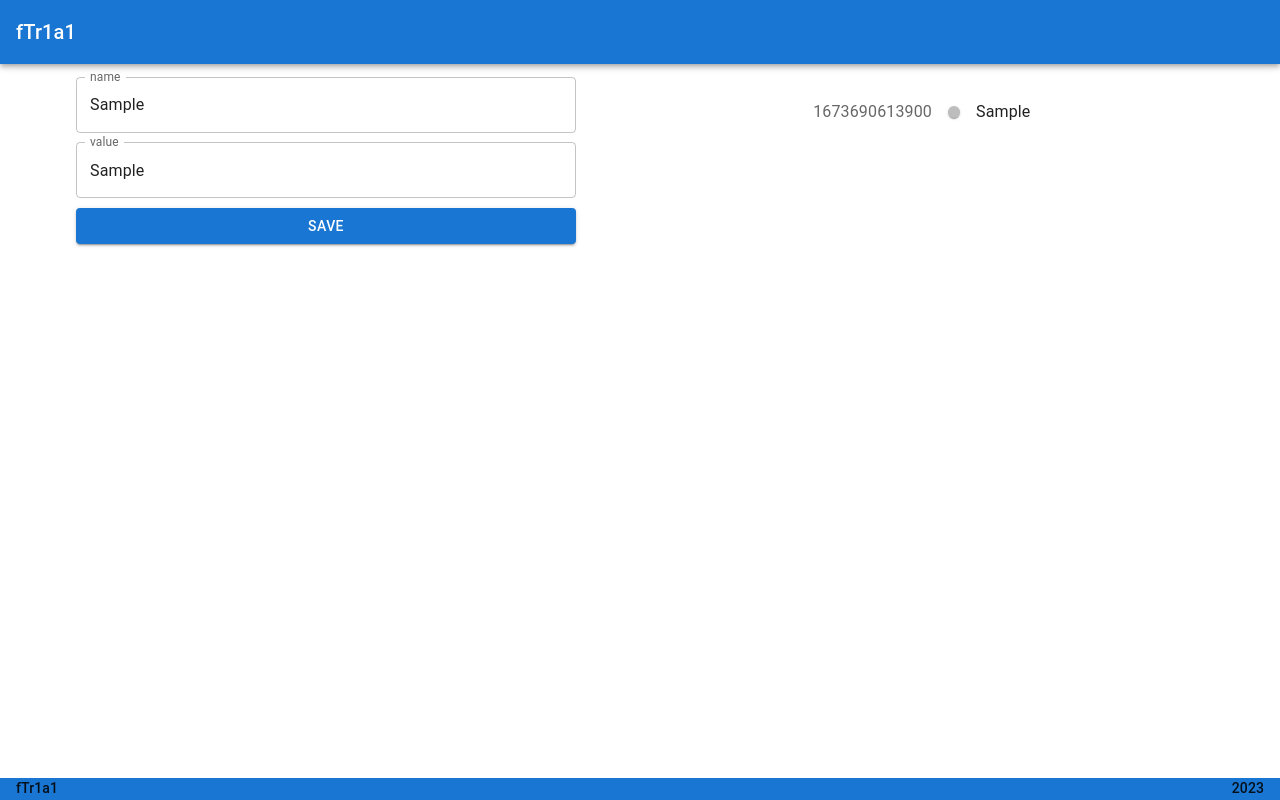
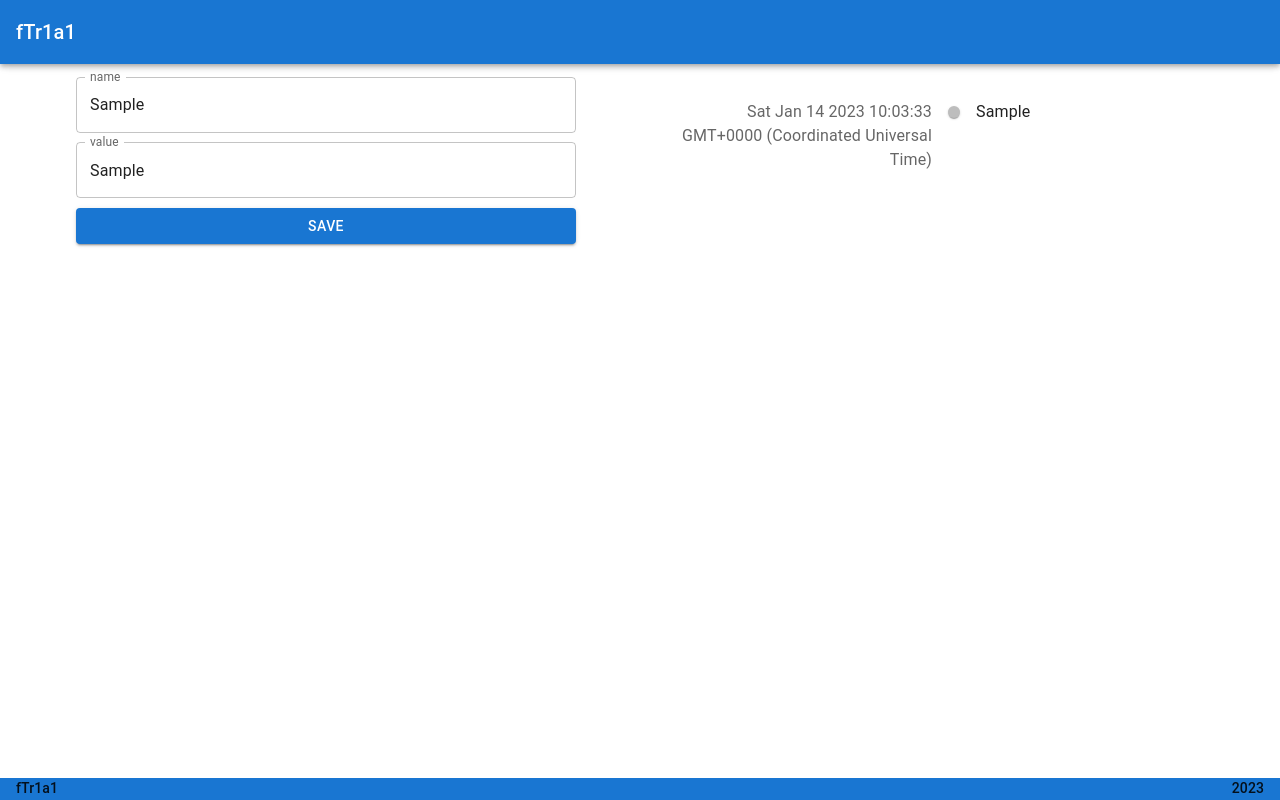
Before and after one commit to newtonEMC2/fktr1L, a React (Create React App) app in the folder front/: page / in a window 1280 px wide. Both pictures are taken after typing "Sample", "Sample" into the empty fields and a click on the button "SAVE". Built offline with nearby package versions, Linux system fonts and the light colour scheme; no server answers.

Commit message:
feat: add object value for data formatting

```diff
--- a/front/src/dashboard/domain/metric/metric.service.js
+++ b/front/src/dashboard/domain/metric/metric.service.js
@@ -1,3 +1,4 @@
+import { dateRepository } from "./objectValues/date/date.service";
 import { generateUuidRepository } from "./objectValues/uuid/uuid.service";
 
 export const ServiceMetric = {
@@ -5,7 +6,7 @@ export const ServiceMetric = {
     return {
       name,
       value,
-      timestamp: Date.now(),
+      timestamp: dateRepository.timestamp(),
       id: generateUuidRepository.generateUid(),
     };
   },
--- /dev/null
+++ b/front/src/dashboard/domain/metric/objectValues/date/date.service.js
@@ -0,0 +1,4 @@
+export const dateRepository = {
+  timestamp: () => Date.now(),
+  getFormatedDataFromTimestamp: (timestamp) => new Date(timestamp).toString(),
+};
--- a/front/src/dashboard/infrastructure/ui/components/header/appHeader/appHeader.component.jsx
+++ b/front/src/dashboard/infrastructure/ui/components/header/appHeader/appHeader.component.jsx
@@ -7,7 +7,8 @@ import { f_px1 } from "../../../../../../shared/infrastructure/ui/styles/gutter"
 export function Header() {
   return (
     <Box sx={{ flexGrow: 1 }}>
-      <AppBar position="static">
+      <Toolbar></Toolbar>
+      <AppBar position="fixed">
         <Toolbar disableGutters sx={{ px: f_px1 }}>
           <Typography variant="h6" component="div" sx={{ flexGrow: 1 }}>
             fTr1a1
--- a/front/src/dashboard/infrastructure/ui/view/dashboard.view.jsx
+++ b/front/src/dashboard/infrastructure/ui/view/dashboard.view.jsx
@@ -12,6 +12,7 @@ import TimelineDot from "@mui/lab/TimelineDot";
 import TimelineOppositeContent from "@mui/lab/TimelineOppositeContent";
 import { MetricsRepository } from "../../../domain/metric/metric.repository";
 import { TwoPanelLayout } from "../components/layout/mainLayout/twoPanelLayout.component";
+import { dateRepository } from "../../../domain/metric/objectValues/date/date.service";
 
 const Form = ({ onSubmit }) => {
   const { handleSubmit, control } = useForm({
@@ -65,7 +66,7 @@ const MetricsTimeline = ({ data = [] }) => {
       {data.map((metric, i, array) => (
         <TimelineItem key={metric.id}>
           <TimelineOppositeContent color="text.secondary">
-            {metric.timestamp}
+            {dateRepository.getFormatedDataFromTimestamp(metric.timestamp)}
           </TimelineOppositeContent>
           <TimelineSeparator>
             <TimelineDot />
```
